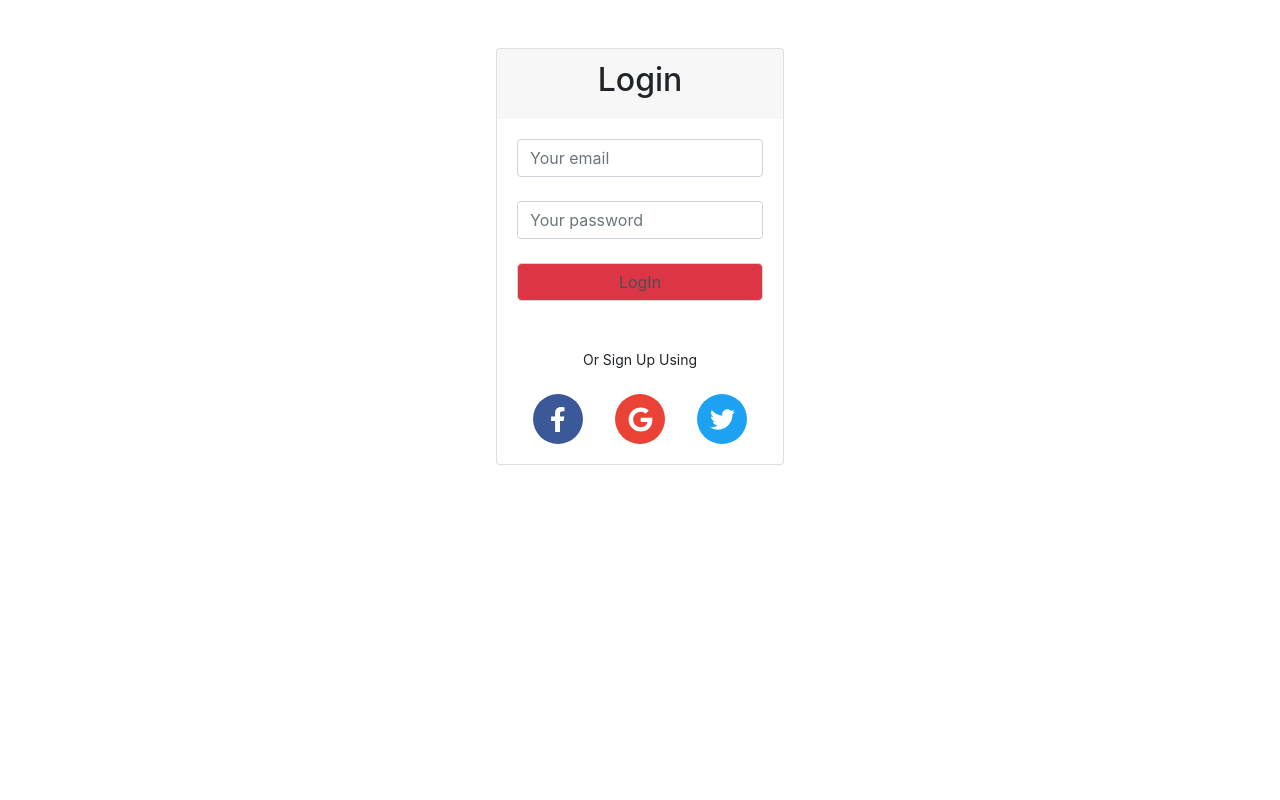
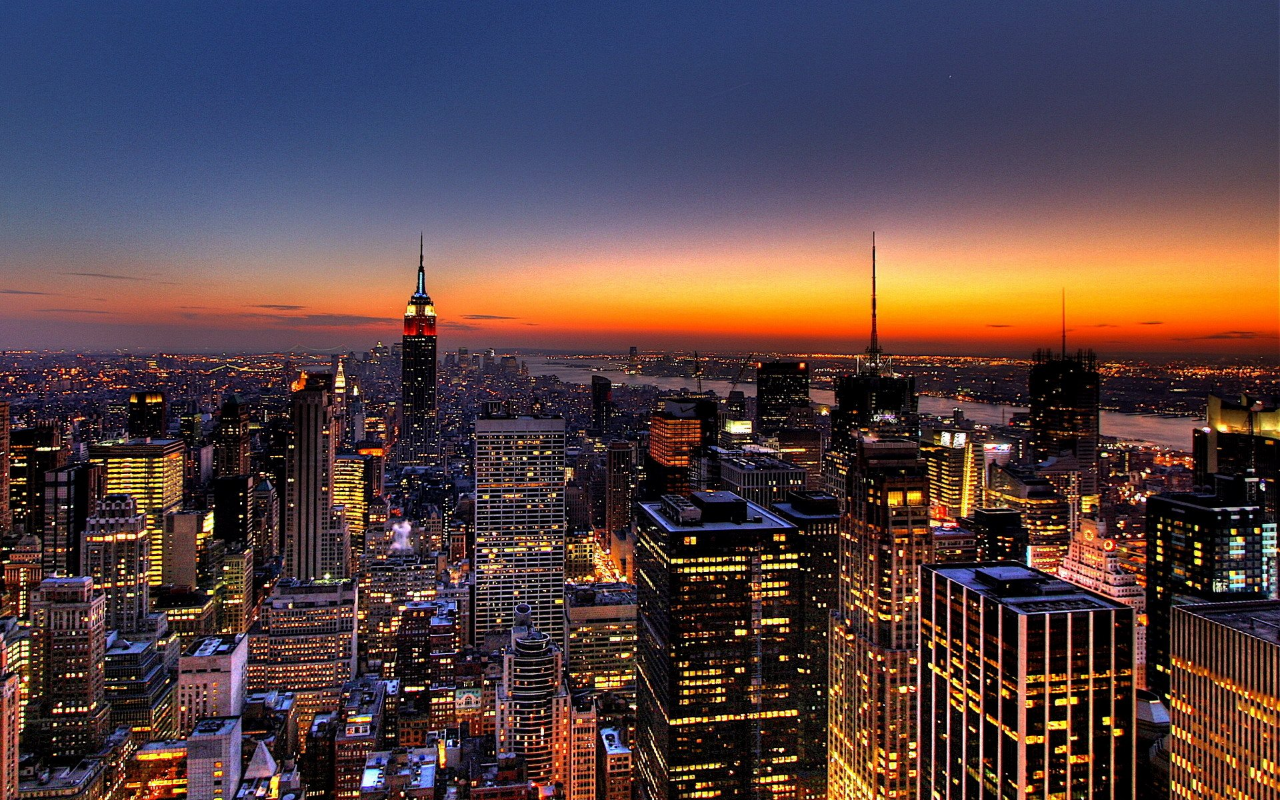
Before and after one commit to Arifuzzaman-Nishan/We-Mover, a React (Create React App) app: page / in a window 1280 px wide. Built offline with nearby package versions, Linux system fonts and the light colour scheme.

Commit message:
home bg added

```diff
--- a/src/App.js
+++ b/src/App.js
@@ -1,10 +1,12 @@
 import React from 'react';
+import Home from './Component/Home/Home';
 import Login from './Component/Login/Login';
 
 const App = () => {
   return (
     <div>
-      <Login></Login>
+      <Home></Home>
+      {/* <Login></Login> */}
     </div>
   );
 };
--- /dev/null
+++ b/src/Component/Home/Home.css
@@ -0,0 +1,7 @@
+.bg-pic{
+    background-image: url(../../images/homeBackgroundImage.jpg);
+    background-repeat: no-repeat;
+    background-size: cover;
+    width: 100%;
+    height: 100vh;
+}
--- a/src/Component/Home/Home.js
+++ b/src/Component/Home/Home.js
@@ -1,8 +1,10 @@
 import React from 'react';
+import backgroundImage from '../../images/homeBackground.jpg';
+import './Home.css';
 
 const Home = () => {
     return (
-        <div>
+        <div className='bg-pic'>
 
         </div>
     );
```
Also changed, not shown: src/images/homeBackground.jpg (added), src/images/homeBackgroundImage.jpg (added).
